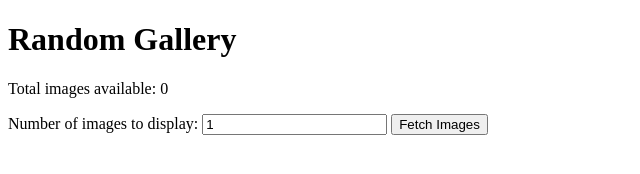
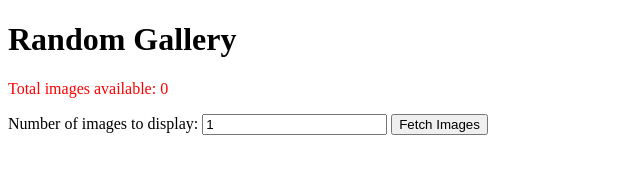
Before and after one commit to abhi-koradia/assignment2, a website: page views/random-gallery.html in a window 1280 px wide. Shown: the whole page, without its empty margins (0-640 px from the left). Drawn offline with Linux system fonts and the light colour scheme; no server answers.

```diff
--- a/index.js
+++ b/index.js
@@ -2,6 +2,7 @@
 Name: Abhi H. Koradia
 Number: n01597629
 
+<---All Path--->
 upload
 upload-multiple
 fetch-single
--- a/views/random-gallery.html
+++ b/views/random-gallery.html
@@ -5,7 +5,7 @@
 </head>
 <body>
   <h1>Random Gallery</h1>
-  <p>Total images available: <span id="total-images">0</span></p>
+  <p style="color: red;">Total images available: <span id="total-images">0</span></p>
   <label for="num-images">Number of images to display:</label>
   <input type="number" id="num-images" name="num-images" min="1" value="1">
   <button id="fetch-images">Fetch Images</button>
```
Also changed, not shown: routes/gallery.js (+8 -0 lines).
